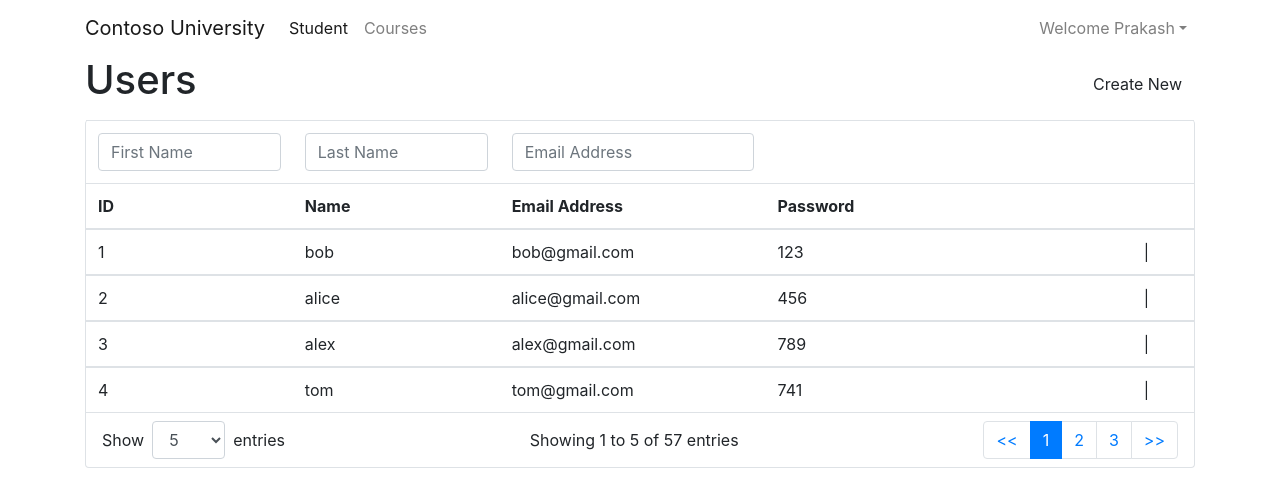
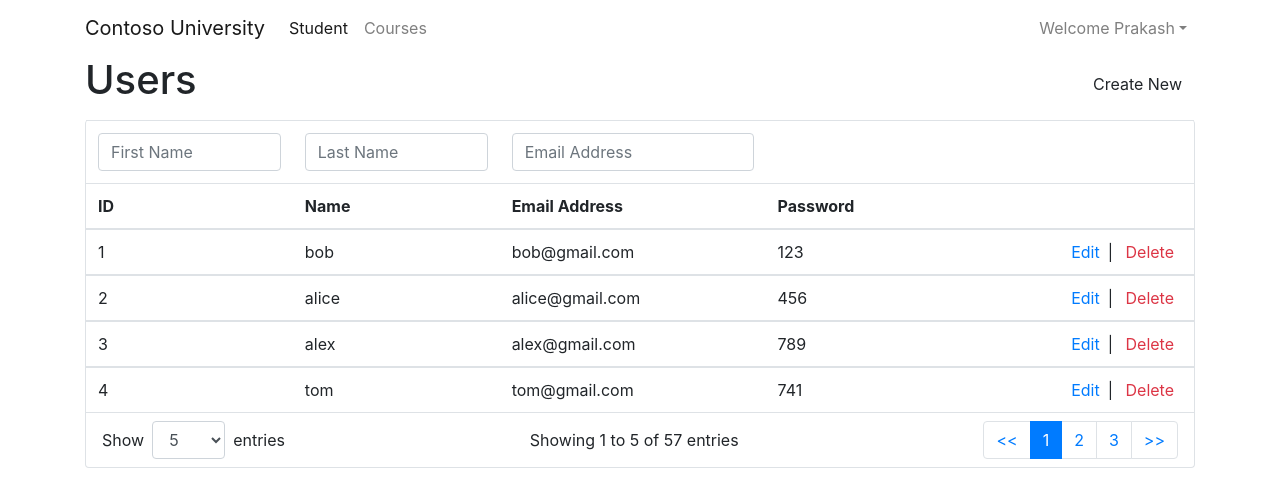
Before and after one commit to parthsapra/angular-contosouni, an Angular app: page /student in a window 1280 px wide. Shown: the top 504 px of the page. Built offline with nearby package versions, Linux system fonts and the light colour scheme; a web font is replaced by a local one.

Commit message:
1 file modified

```diff
--- a/src/app/student/student.component.html
+++ b/src/app/student/student.component.html
@@ -73,8 +73,8 @@
                                 <td>{{studentRecord.Name}}</td>
                                 <td>{{studentRecord.emailId}}</td>
                                 <td>{{studentRecord.password}}</td>
-                                <td class="text-right"><a href="" [routerLink]="['/student', studentRecord.id]" class="mx-2" title="Edit"><i class="fas fa-pencil-alt"></i></a>|
-                                    <a href="" class="mx-2 text-danger delete_record"  title="Delete"><i class="fas fa-trash"></i></a></td>
+                                <td class="text-right"><a href="" [routerLink]="['/student', studentRecord.id]" class="mx-2" title="Edit">Edit</a>|
+                                    <a href="" class="mx-2 text-danger delete_record"  title="Delete">Delete</a></td>
                               </tr>
                             </tbody>
                           </table>
```
